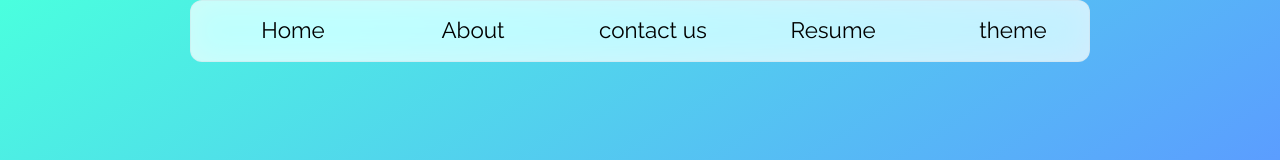
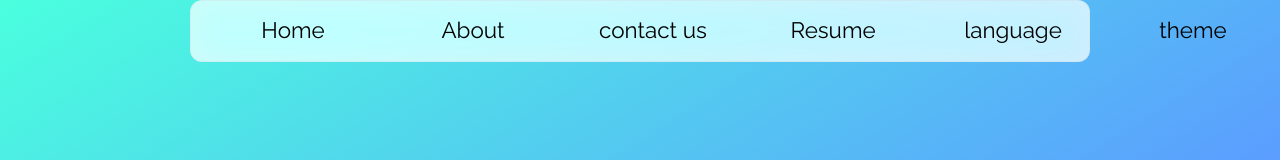
Before and after one commit to alivarastepour/personal-blog, a React (Create React App) app: page / in a window 1280 px wide. Shown: the top 160 px of the page. Built offline with nearby package versions, Linux system fonts and the light colour scheme; no server answers.

Commit message:
language switch is added to Header

```diff
--- a/src/Components/Header/index.tsx
+++ b/src/Components/Header/index.tsx
@@ -2,8 +2,11 @@ import {Wrapper} from "./Header.styles";
 import './styles.scss';
 import {useDispatch} from "react-redux";
 import {changeTheme} from "../../globalStates/slice";
+import { languageContext } from "../../App";
+import { useContext } from "react";
+const Header = () => {
+    const {language, setLanguage} = useContext(languageContext);
 
-const Header = () => {
     const dispatch = useDispatch();
     return <>
         <Wrapper>
@@ -21,6 +24,13 @@ const Header = () => {
                 <button className='flex-item button'><a rel='noreferrer' href='https://drive.google.com/file/d/1-brDEJyYatceHoFlw_SyJku0VR0Ix0w0/view?usp=sharing' target='_blank'>Resume</a></button>
                 </div>
                 <div className="drop-down holder-r">
+                    <button className="dropbtn flex-item button">language</button>
+                        <div className="drop-down-content">
+                            <button onClick={() => setLanguage('persian')} className="drop-down-button">Persian</button>
+                            <button onClick={() => setLanguage('english')} className="drop-down-button">English</button>
+                        </div>
+                </div>
+                <div className="drop-down holder-r">
                     <button className="dropbtn flex-item button">theme</button>
                         <div className="drop-down-content">
                             <button onClick={() => dispatch(changeTheme('LIGHT'))} className="drop-down-button light">Light</button>
```
